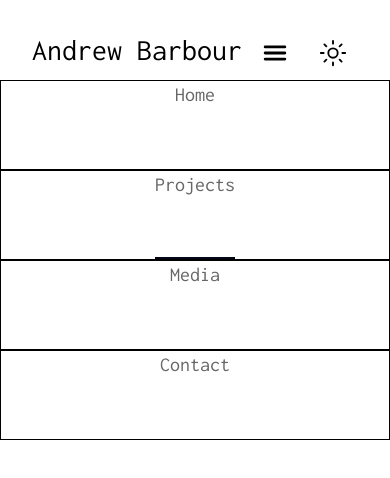
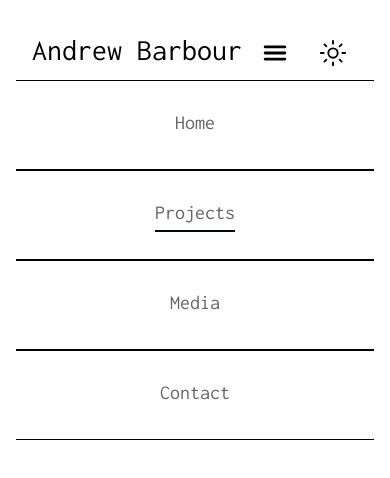
Before and after one commit to andrewjbarbour/missoncontrol, a Next.js app: page /projects in a window 390 px wide. Both pictures are taken after a click on the icon 275 px from the left and 53 px from the top of the page. Shown: the top 478 px of the page. Built offline with nearby package versions, Linux system fonts and the light colour scheme.

Commit message:
update mobile menu

```diff
--- a/app/components/menubutton.tsx
+++ b/app/components/menubutton.tsx
@@ -15,10 +15,10 @@ function Menu({setExpanded}: MenuProps) {
   const pathName = usePathname();
   console.log(pathName);
   return (
-    <div className="flex flex-col items-center content-center w-screen h-screen absolute bottom-0 left-0 top-[80px] bg-white">
+    <div className="z-50 flex flex-col items-center content-center w-screen h-screen absolute bottom-0 left-0 top-[80px] bg-white">
       {menuLinks.map(link => (
         <div
-          className="flex place-content-center w-screen h-[90px] border border-black"
+          className="flex place-content-center items-center w-11/12 h-[90px] mx-5 px-5 border-b border-t border-black"
           key={link}
           onClick={() => setExpanded(false)}
         >
--- a/app/page.tsx
+++ b/app/page.tsx
@@ -7,14 +7,14 @@ export default function Home() {
   return (
     <main className="flex flex-row content-center items-center h-full w-full">
       <div className="flex flex-col items-center content-center w-full">
-        <div className="flex place-content-center h-full">
+        <div className="flex flex-col sm:flex-row items-center place-content-center h-full">
           <Image
             alt="profile pic"
-            className="rounded-full min-h-260 pr-5 scale-75 w-[371px] h-[395px]"
+            className="rounded-full min-h-260 scale-75 w-[371px] h-[395px]"
             src={profile}
           />
-          <div className="max-w-xl text-xl mb-5">
-            <h1 className="text-3xl mb-10 font-bold">{`Hi, I'm Andrew.`}</h1>
+          <div className="max-w-xl text-xl mx-10 mb-5">
+            <h1 className="text-3xl text-center sm:text-left mb-10 font-bold">{`Hi, I'm Andrew.`}</h1>
             <p>{`I’m a software engineer working with TypeScript, React, and Node, along
         with many other technologies. I’m passionate about building dynamic and
         responsive web apps and software that people love. Right now, I'm
@@ -26,7 +26,7 @@ export default function Home() {
             </p>
           </div>
         </div>
-        <div className="flex justify-center mt-5">
+        <div className="flex flex-col sm:flex-row justify-center mt-5">
           <MainButton href="/projects" text="REVIEW PROJECTS" />
           <MainButton href="assets/resume.docx" text="SEE RESUME" />
         </div>
```
